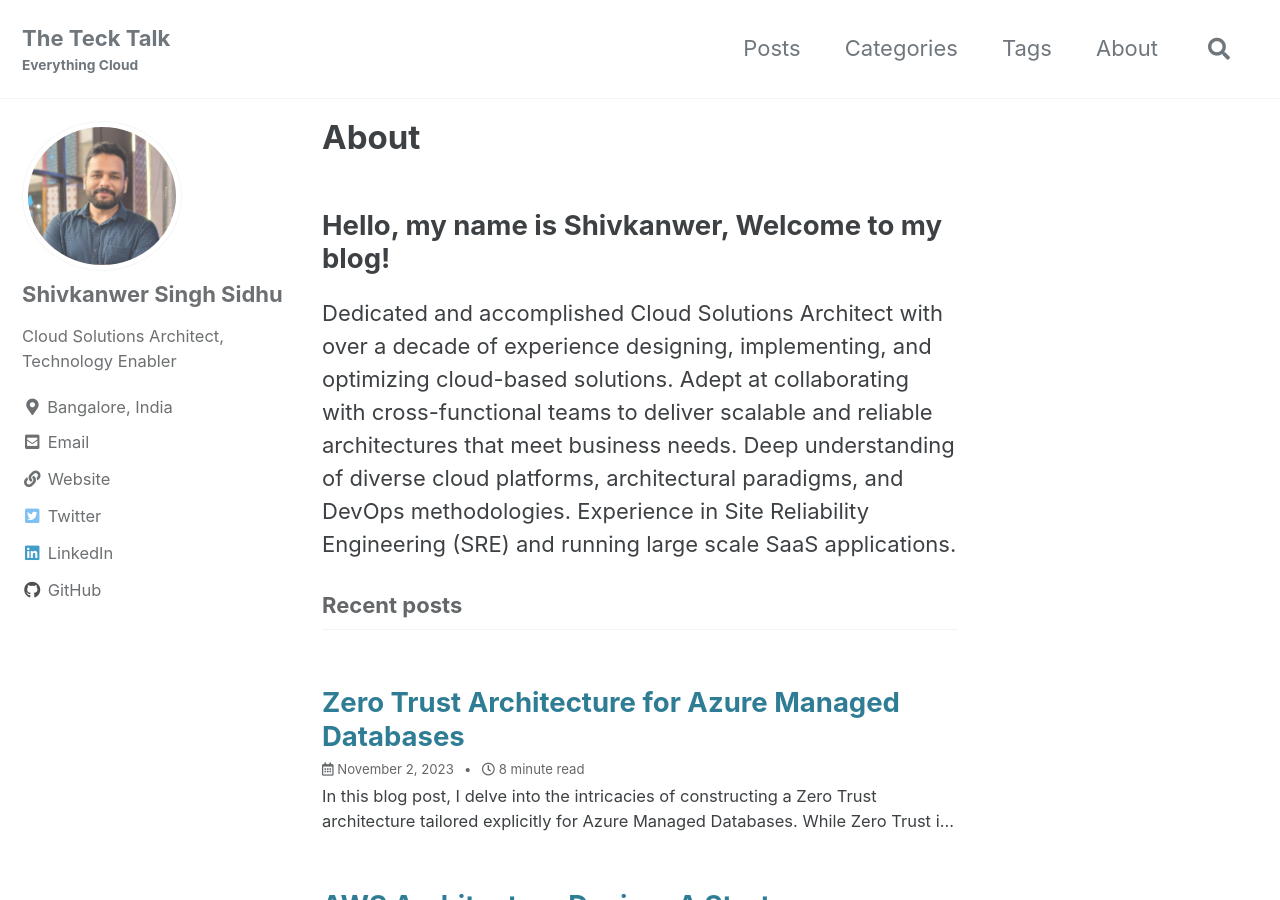
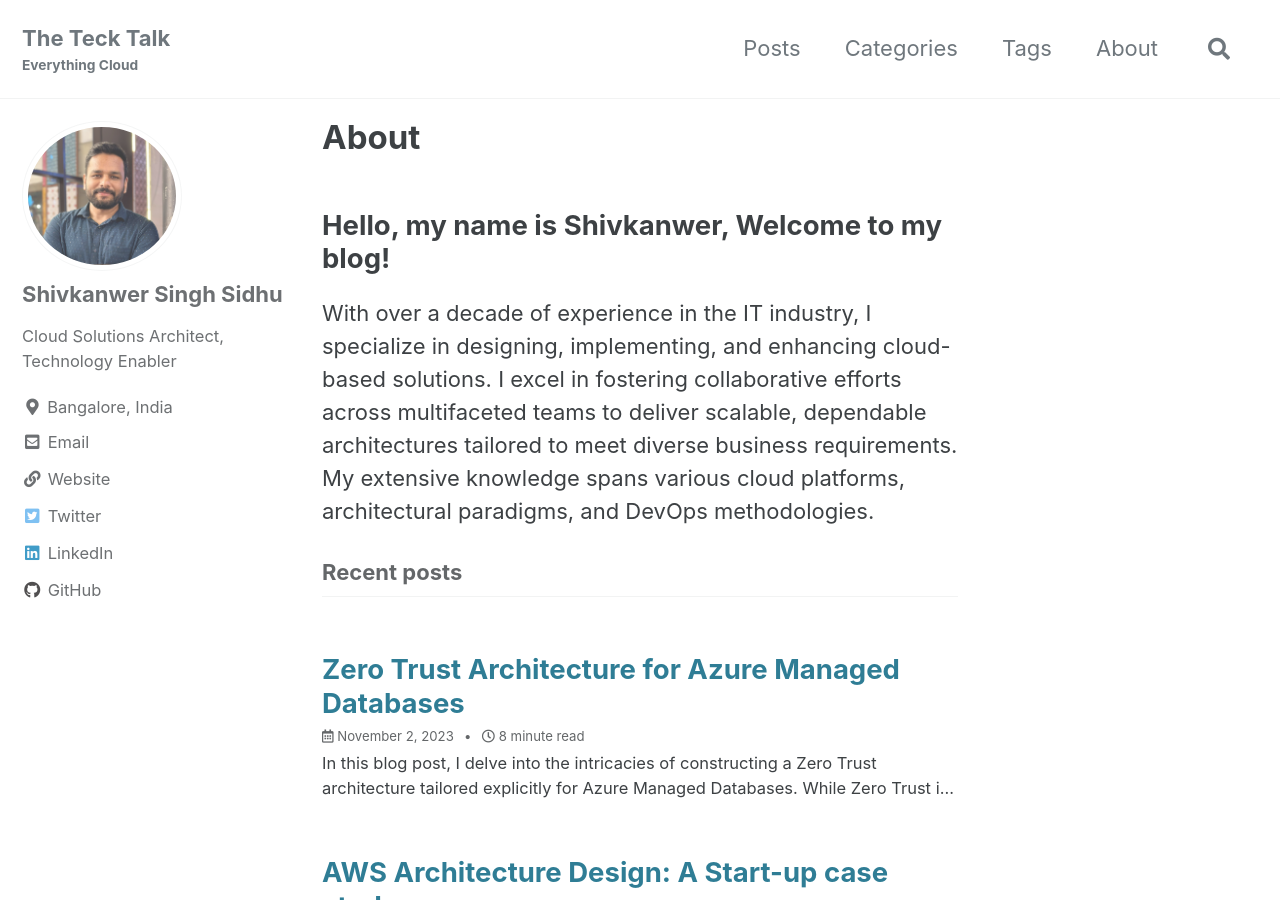
Before and after one commit to shivkanwer/shivkanwer.github.io, a Jekyll site: the page built from _pages/about.md, in a window 1280 px wide and 900 px high. Built offline with Jekyll 4.4.1, drawn with Linux system fonts in a browser that asks for light colours; cached includes are drawn as plain includes.

Commit message:
Updated about me section
Signed-off-by: Shivkanwer Singh <shivkanwer@gmail.com>

```diff
--- a/_pages/about.md
+++ b/_pages/about.md
@@ -7,4 +7,4 @@
 
 ## Hello, my name is Shivkanwer, Welcome to my blog!
 
-Dedicated and accomplished Cloud Solutions Architect with over a decade of experience designing, implementing, and optimizing cloud-based solutions. Adept at collaborating with cross-functional teams to deliver scalable and reliable architectures that meet business needs. Deep understanding of diverse cloud platforms, architectural paradigms, and DevOps methodologies. Experience in Site Reliability Engineering (SRE) and running large scale SaaS applications.
+With over a decade of experience in the IT industry, I specialize in designing, implementing, and enhancing cloud-based solutions. I excel in fostering collaborative efforts across multifaceted teams to deliver scalable, dependable architectures tailored to meet diverse business requirements. My extensive knowledge spans various cloud platforms, architectural paradigms, and DevOps methodologies.
```
